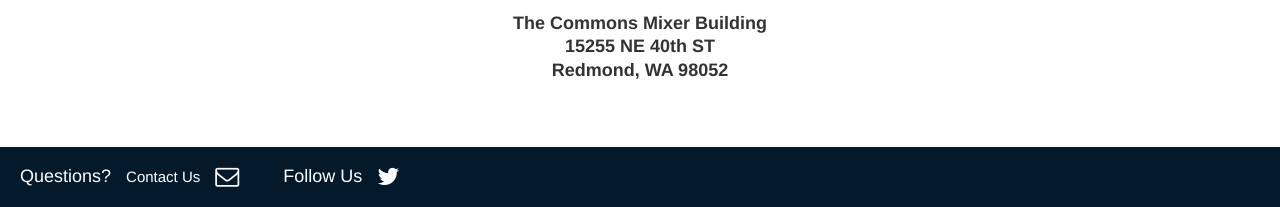
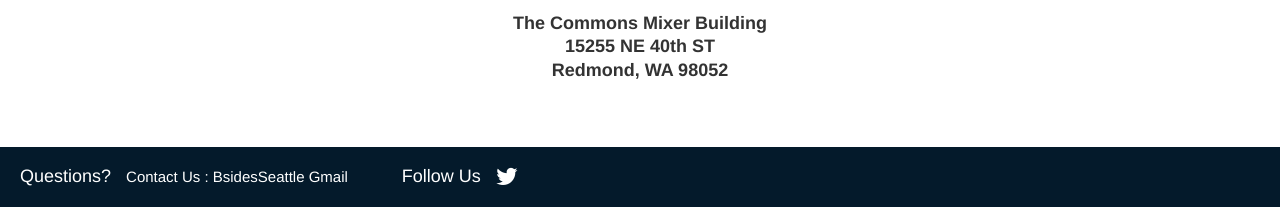
Before and after one commit to phablue/BSIdes_webpage, a website: page index.html in a window 1280 px wide. Shown: the part 2394-2601 px from the top of the page. Drawn offline with nearby package versions, Linux system fonts and the light colour scheme; a web font is replaced by a local one.

Commit message:
change contact

```diff
--- a/index.html
+++ b/index.html
@@ -90,10 +90,7 @@
   </section>
   <footer>
     <h4 class="contact">Questions?
-      <span>Contact Us</span>
-      <a href="mailto:bsidesseattle@gmail.com">
-        <i class="fa fa-envelope-o fa-lg"></i>
-      </a>
+      <span>Contact Us : BsidesSeattle Gmail</span>
     </h4>
     <h4 class="follow">Follow Us
       <a href="https://twitter.com/bsidesseattle">
```
